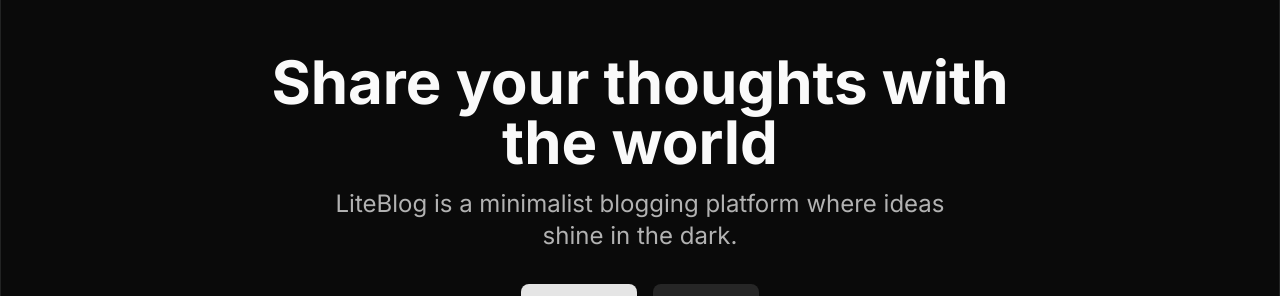
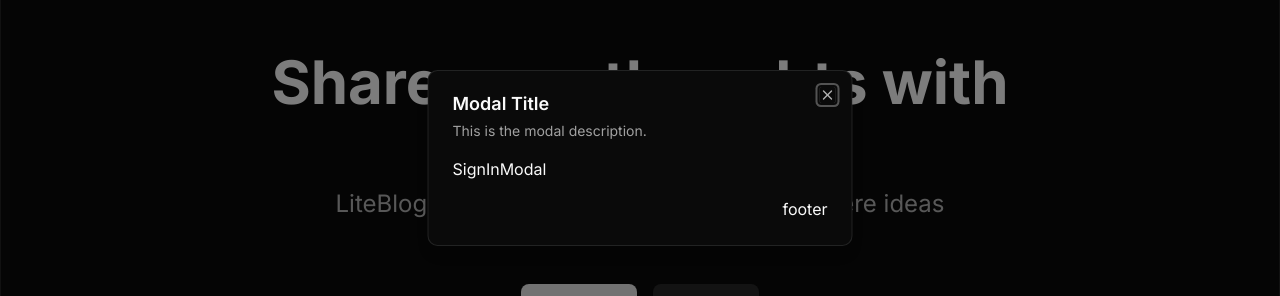
Before and after one commit to lost50U1/medium-clone, a React (Vite) app in the folder frontend/: page / in a window 1280 px wide. Both pictures are taken after a click on the button "Sign In". Shown: the part 242-538 px from the top of the page. Built offline with nearby package versions, Linux system fonts and the light colour scheme.

Commit message:
Implement modals context and provider; add SignInModal component and integrate with Navbar and Home page

```diff
--- a/frontend/package.json
+++ b/frontend/package.json
@@ -10,6 +10,7 @@
     "preview": "vite preview"
   },
   "dependencies": {
+    "@radix-ui/react-dialog": "^1.1.10",
     "@radix-ui/react-dropdown-menu": "^2.1.7",
     "@radix-ui/react-slot": "^1.1.2",
     "@tailwindcss/vite": "^4.1.3",
--- a/frontend/src/App.jsx
+++ b/frontend/src/App.jsx
@@ -2,13 +2,16 @@
 import { AppRouter } from "./router/AppRouter";
 import { BrowserRouter as Router } from "react-router";
 import { ThemeProvider } from "./context/ThemeProvider";
+import { ModalsProvider } from "./context/modalsContext/ModalsProvider";
 
 export default function App() {
   return (
     <ThemeProvider defaultTheme="dark" storageKey="theme">
-      <Router>
-        <AppRouter />
-      </Router>
+      <ModalsProvider>
+        <Router>
+          <AppRouter />
+        </Router>
+      </ModalsProvider>
     </ThemeProvider>
   );
 }
--- a/frontend/src/components/common/Navbar.jsx
+++ b/frontend/src/components/common/Navbar.jsx
@@ -3,9 +3,11 @@
 import { Logo } from "@/components/Logo";
 import { ModeToggle } from "./ModeToggle";
 import { useTheme } from "@/hooks/useTheme";
+import { useModals } from "@/hooks/useModals";
 
 export const Navbar = () => {
   const { theme } = useTheme();
+  const { openModal } = useModals();
   return (
     <header className="max-w-7xl mx-auto w-full py-[18.5px] border-l border-r border-border px-4">
       <div className="flex justify-between items-center">
@@ -18,7 +20,11 @@
         </div>
         <nav>
           <div className="flex gap-4 items-center">
-            <Button className="max-sm:hidden" variant="secondary">
+            <Button
+              className="max-sm:hidden"
+              variant="secondary"
+              onClick={() => openModal("signIn")}
+            >
               Sign In
             </Button>
             <Button>Get Started</Button>
--- /dev/null
+++ b/frontend/src/components/modals/SignInModal.jsx
@@ -0,0 +1,23 @@
+import React from "react";
+import {
+  Dialog,
+  DialogContent,
+  DialogDescription,
+  DialogFooter,
+  DialogHeader,
+  DialogTitle,
+} from "@/components/ui/dialog";
+
+export const SignInModal = ({ open, onClose }) => {
+  return (
+    <Dialog open={open} onOpenChange={onClose}>
+      <DialogContent className="sm:max-w-[425px]">
+        <DialogHeader>
+          <DialogTitle>Modal Title</DialogTitle>
+          <DialogDescription>This is the modal description.</DialogDescription>
+        </DialogHeader>
+        SignInModal<DialogFooter>footer</DialogFooter>
+      </DialogContent>
+    </Dialog>
+  );
+};
--- /dev/null
+++ b/frontend/src/components/ui/dialog.jsx
@@ -0,0 +1,131 @@
+import * as React from "react"
+import * as DialogPrimitive from "@radix-ui/react-dialog"
+import { XIcon } from "lucide-react"
+
+import { cn } from "@/lib/utils"
+
+function Dialog({
+  ...props
+}) {
+  return <DialogPrimitive.Root data-slot="dialog" {...props} />;
+}
+
+function DialogTrigger({
+  ...props
+}) {
+  return <DialogPrimitive.Trigger data-slot="dialog-trigger" {...props} />;
+}
+
+function DialogPortal({
+  ...props
+}) {
+  return <DialogPrimitive.Portal data-slot="dialog-portal" {...props} />;
+}
+
+function DialogClose({
+  ...props
+}) {
+  return <DialogPrimitive.Close data-slot="dialog-close" {...props} />;
+}
+
+function DialogOverlay({
+  className,
+  ...props
+}) {
+  return (
+    (<DialogPrimitive.Overlay
+      data-slot="dialog-overlay"
+      className={cn(
+        "data-[state=open]:animate-in data-[state=closed]:animate-out data-[state=closed]:fade-out-0 data-[state=open]:fade-in-0 fixed inset-0 z-50 bg-black/50",
+        className
+      )}
+      {...props} />)
+  );
+}
+
+function DialogContent({
+  className,
+  children,
+  ...props
+}) {
+  return (
+    (<DialogPortal data-slot="dialog-portal">
+      <DialogOverlay />
+      <DialogPrimitive.Content
+        data-slot="dialog-content"
+        className={cn(
+          "bg-background data-[state=open]:animate-in data-[state=closed]:animate-out data-[state=closed]:fade-out-0 data-[state=open]:fade-in-0 data-[state=closed]:zoom-out-95 data-[state=open]:zoom-in-95 fixed top-[50%] left-[50%] z-50 grid w-full max-w-[calc(100%-2rem)] translate-x-[-50%] translate-y-[-50%] gap-4 rounded-lg border p-6 shadow-lg duration-200 sm:max-w-lg",
+          className
+        )}
+        {...props}>
+        {children}
+        <DialogPrimitive.Close
+          className="ring-offset-background focus:ring-ring data-[state=open]:bg-accent data-[state=open]:text-muted-foreground absolute top-4 right-4 rounded-xs opacity-70 transition-opacity hover:opacity-100 focus:ring-2 focus:ring-offset-2 focus:outline-hidden disabled:pointer-events-none [&_svg]:pointer-events-none [&_svg]:shrink-0 [&_svg:not([class*='size-'])]:size-4">
+          <XIcon />
+          <span className="sr-only">Close</span>
+        </DialogPrimitive.Close>
+      </DialogPrimitive.Content>
+    </DialogPortal>)
+  );
+}
+
+function DialogHeader({
+  className,
+  ...props
+}) {
+  return (
+    (<div
+      data-slot="dialog-header"
+      className={cn("flex flex-col gap-2 text-center sm:text-left", className)}
+      {...props} />)
+  );
+}
+
+function DialogFooter({
+  className,
+  ...props
+}) {
+  return (
+    (<div
+      data-slot="dialog-footer"
+      className={cn("flex flex-col-reverse gap-2 sm:flex-row sm:justify-end", className)}
+      {...props} />)
+  );
+}
+
+function DialogTitle({
+  className,
+  ...props
+}) {
+  return (
+    (<DialogPrimitive.Title
+      data-slot="dialog-title"
+      className={cn("text-lg leading-none font-semibold", className)}
+      {...props} />)
+  );
+}
+
+function DialogDescription({
+  className,
+  ...props
+}) {
+  return (
+    (<DialogPrimitive.Description
+      data-slot="dialog-description"
+      className={cn("text-muted-foreground text-sm", className)}
+      {...props} />)
+  );
+}
+
+export {
+  Dialog,
+  DialogClose,
+  DialogContent,
+  DialogDescription,
+  DialogFooter,
+  DialogHeader,
+  DialogOverlay,
+  DialogPortal,
+  DialogTitle,
+  DialogTrigger,
+}
--- /dev/null
+++ b/frontend/src/context/modalsContext/ModalsProvider.jsx
@@ -0,0 +1,13 @@
+import React, { useReducer } from "react";
+import { ModalsContext } from "./modalsContext";
+import { initialState, modalsReducer } from "./modalsReducer";
+
+export function ModalsProvider({ children }) {
+  const [state, dispatch] = useReducer(modalsReducer, initialState);
+
+  return (
+    <ModalsContext.Provider value={{ state, dispatch }}>
+      {children}
+    </ModalsContext.Provider>
+  );
+}
--- /dev/null
+++ b/frontend/src/context/modalsContext/modalsActions.js
@@ -0,0 +1,17 @@
+export const modalsActions = {
+  OPEN_MODAL: "OPEN_MODAL",
+  CLOSE_MODAL: "CLOSE_MODAL",
+  TOGGLE_MODAL: "TOGGLE_MODAL",
+};
+export const openModal = (modal) => ({
+  type: modalsActions.OPEN_MODAL,
+  payload: modal,
+});
+export const closeModal = (modal) => ({
+  type: modalsActions.CLOSE_MODAL,
+  payload: modal,
+});
+export const toggleModal = (modal) => ({
+  type: modalsActions.TOGGLE_MODAL,
+  payload: modal,
+});
--- /dev/null
+++ b/frontend/src/context/modalsContext/modalsContext.js
@@ -0,0 +1,3 @@
+import { createContext } from "react";
+
+export const ModalsContext = createContext();
--- /dev/null
+++ b/frontend/src/context/modalsContext/modalsReducer.js
@@ -0,0 +1,17 @@
+export const initialState = {
+  signIn: false,
+  signUp: false,
+};
+
+export function modalsReducer(state, action) {
+  switch (action.type) {
+    case "OPEN_MODAL":
+      return { ...state, [action.payload]: true };
+    case "CLOSE_MODAL":
+      return { ...state, [action.payload]: false };
+    case "TOGGLE_MODAL":
+      return { ...state, [action.payload]: !state[action.payload] };
+    default:
+      return state;
+  }
+}
--- /dev/null
+++ b/frontend/src/hooks/useModals.js
@@ -0,0 +1,20 @@
+import { useContext } from "react";
+
+import { ModalsContext } from "@/context/modalsContext/modalsContext";
+import {
+  openModal,
+  closeModal,
+  toggleModal,
+} from "@/context/modalsContext/modalsActions";
+
+export const useModals = () => {
+  const { state, dispatch } = useContext(ModalsContext);
+
+  return {
+    state,
+    openModal: (modal) => dispatch(openModal(modal)),
+    closeModal: (modal) => dispatch(closeModal(modal)),
+    toggleModal: (modal) => dispatch(toggleModal(modal)),
+    dispatch,
+  };
+};
--- a/frontend/src/pages/Home.jsx
+++ b/frontend/src/pages/Home.jsx
@@ -5,9 +5,13 @@
 import { Button } from "@/components/ui/button";
 import { Link } from "react-router";
 import { Paths } from "@/router/Paths";
+import { SignInModal } from "@/components/modals/SignInModal";
+import { useModals } from "@/hooks/useModals";
 
 export const Home = () => {
+  const { state, closeModal } = useModals();
   return (
+    <>
       <main className="min-h-screen flex flex-col">
         <Navbar />
         <Line />
@@ -17,8 +21,8 @@
               Share your thoughts with the world
             </h1>
             <p className="mt-4 text-lg md:text-2xl text-center md:w-1/2 text-foreground/70">
-            LiteBlog is a minimalist blogging platform where ideas shine in the
-            dark.
+              LiteBlog is a minimalist blogging platform where ideas shine in
+              the dark.
             </p>
             <div className="flex gap-4 mt-8">
               <Button>Start Writing</Button>
@@ -31,5 +35,7 @@
         <Line />
         <Footer />
       </main>
+      <SignInModal open={state.signIn} onClose={() => closeModal("signIn")} />
+    </>
   );
 };
```
Also changed, not shown: 1 other file (tests, documents, lock files or other folders). Lines whose indentation alone changed are shown as unchanged.
